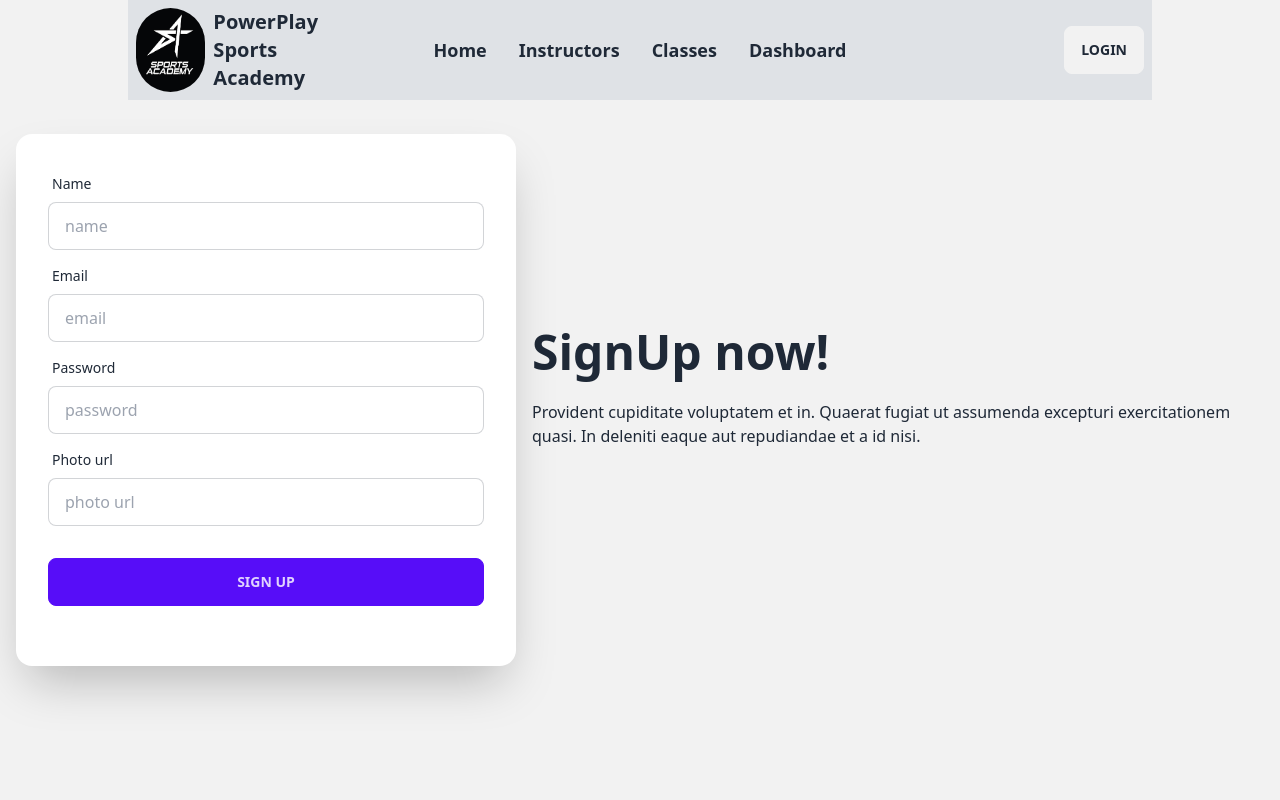
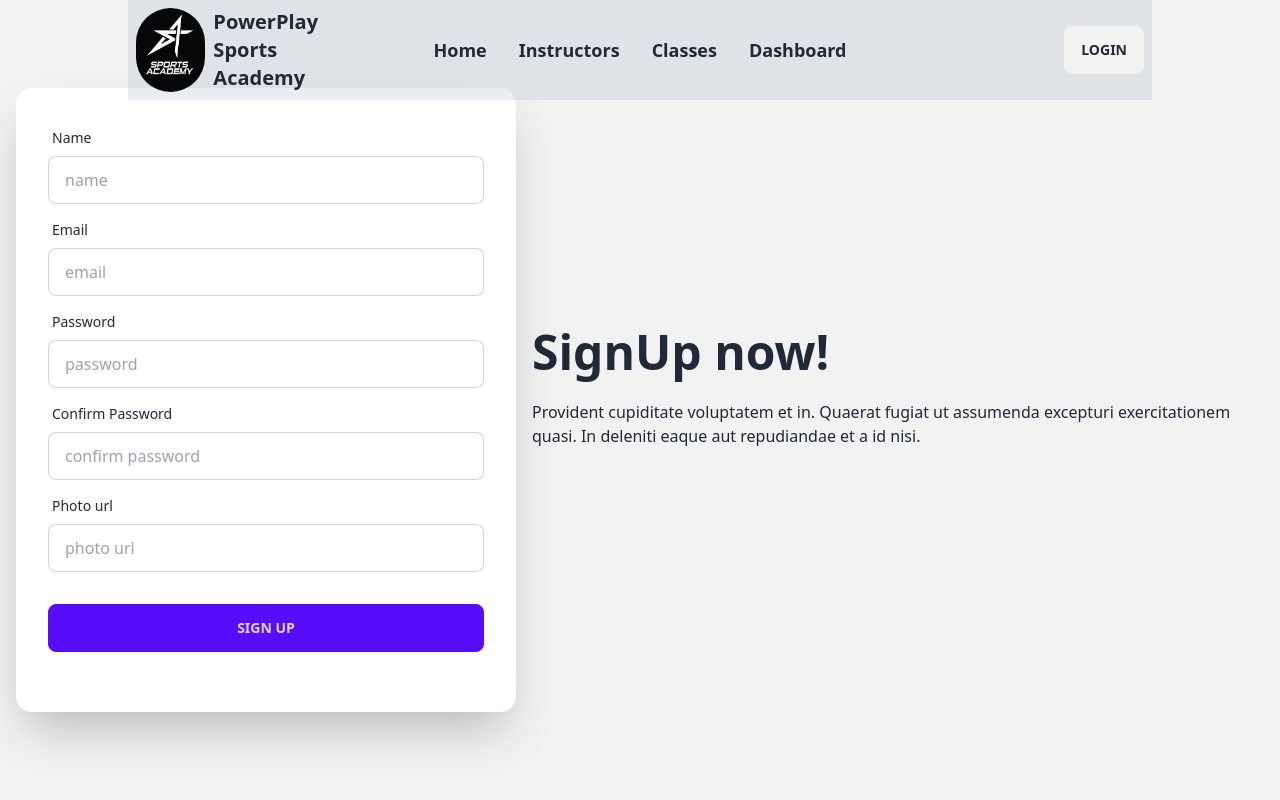
Before and after one commit to ajauni01/PowerPlay-Sports-Academy, a React (Vite) app: page /signUp in a window 1280 px wide. Shown: the top 800 px of the page. Built offline with nearby package versions, Linux system fonts and the light colour scheme; no server answers.

Commit message:
confirm-password-enforced

```diff
--- a/src/Pages/SignUp/SignUp.jsx
+++ b/src/Pages/SignUp/SignUp.jsx
@@ -20,6 +20,10 @@ const SignUp = () => {
     // inside the updateProfile function, call the 'users' api to save user name and password (POST method)
     // const user = { name: data.name, email: data.email, password: data.password }
 
+    if (data.password !== data.confirmPassword) {
+      setError('Password does not match')
+      return
+    }
 
     createUser(data.email, data.password)
       .then(result => {
@@ -120,7 +124,7 @@ const SignUp = () => {
                 <label className="label">
                   <span className="label-text">Password</span>
                 </label>
-                <input type="text" name="password" {...register("password", {
+                <input type="password" name="password" {...register("password", {
                   required: true,
                   minLength: 6,
                   maxLength: 20,
@@ -132,6 +136,16 @@ const SignUp = () => {
                 {errors.password?.type === 'minLength' && <p className="text-red-800" role="alert">password must be 6 characters</p>}
                 {errors.password?.type === 'maxLength' && <p className="text-red-800" role="alert">password must be less than or equal to 20 characters</p>}
                 {errors.password?.type === 'pattern' && <p className="text-red-800" role="alert">password must have at least one uppercase, and an one special character</p>}
+              </div>
+
+              {/* confirm password */}
+              <div className="form-control">
+                <label className="label">
+                  <span className="label-text">Confirm Password</span>
+                </label>
+
+                <input type="password" placeholder="confirm password" {...register("confirmPassword", { required: true })} name="confirmPassword" className="input input-bordered" />
+                {errors.email && <span className="text-red-700">please confirm your password</span>}
               </div>
 
               {/* users photo url */}
```
